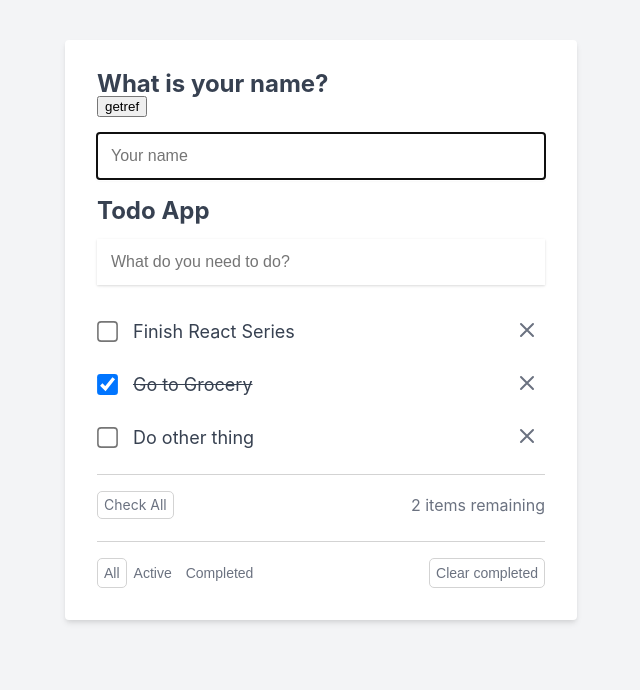
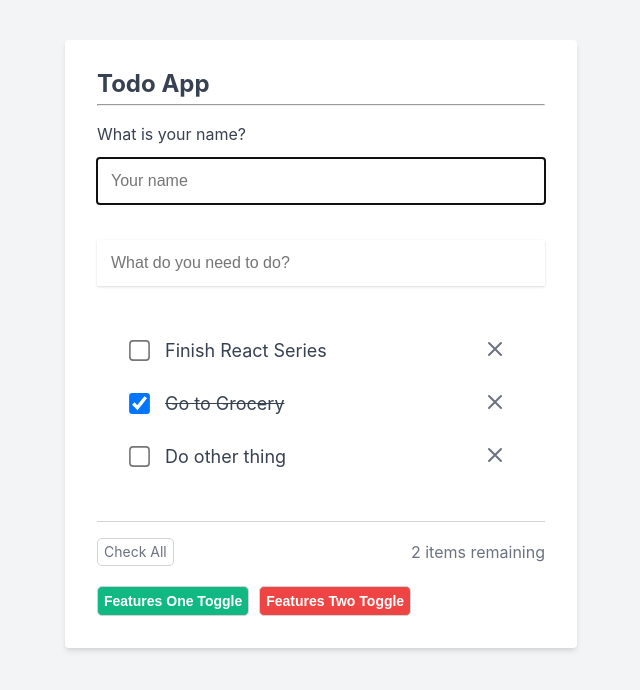
Before and after one commit to Ryxon-Development/reactdev, a React (Create React App) app: page / in a window 1280 px wide. Shown: the top 690 px of the page, without its empty margins (319-959 px from the left). Built offline with nearby package versions, Linux system fonts and the light colour scheme.

Commit message:
useToggle and useLocal Custom hooks created.

```diff
--- a/src/App.css
+++ b/src/App.css
@@ -43,7 +43,8 @@ h2 {
 }
 
 .todo-list {
-    margin-top: 32px;
+    margin: 50px 32px;
+
 }
 
 .todo-item-container {
@@ -155,9 +156,34 @@ h2 {
 }
 .name-container {
     margin-bottom: 20px;
+    margin-top: 20px;
 }
 .name-label {
     font-size: 20px;
     font-weight: bold;
     margin-top: 10px;
 }
+.toggles-container {
+    display: flex;
+    align-items: center;
+    margin-top: 20px;
+    gap: 10px;
+}
+.bg-green {
+    background-color: #10B981;
+    color: white;
+    font-weight: bold;
+}
+.bg-green:hover {
+    background-color: #047857;
+    border-color: #047857;
+}
+.bg-red {
+    background-color: #EF4444;
+    color: white;
+    font-weight: bold;
+}
+.bg-red:hover {
+    background-color: #991B1B;
+    border-color: #991B1B;
+}
--- a/src/components/App.jsx
+++ b/src/components/App.jsx
@@ -4,10 +4,15 @@ import '../App.css';
 import NoTodos from './NoTodos';
 import TodoForm from './TodoForm';
 import TodoList from './TodoList';
+import useLocal from '../hooks/useLocal';
 
 function App() {
 
-    const [name, setName] = useState('');
+    // const [name, setName] = useState('');
+
+    //initialize key and initial value, subsequent calls to setName will update the value
+    const [name, setName] = useLocal('name','');
+
     const nameInput = useRef(null);
 
     const [todos, setTodos] = useState([
@@ -138,12 +143,17 @@ function App() {
     }
 
     useEffect(() => {
-        console.log('<<< useEffect FOR [todos]>>>');
+        // console.log('<<< useEffect FOR [todos]>>>');
     }, [todos]);
 
     useEffect(() => {
-        console.log('<<< useEffect FOR [name] >>>');
-        nameInput.current.focus()
+        // console.log('<<< useEffect FOR [name] >>>');
+
+        if (nameInput.current) {
+            nameInput.current.focus()
+        }
+
+        // setName(localStorage.getItem('name') ?? '');
     }, [name]);
 
     useEffect(() => {
@@ -154,25 +164,52 @@ function App() {
        }
     });
 
+    function nameSubmit(event) {
+        event.preventDefault();
+        console.log('nameSubmit()');
+
+        setName(nameInput.current.value);
+        //
+        // localStorage.setItem('name', nameInput.current.value);
+    }
+
+    function clearName() {
+        setName('');
+        localStorage.removeItem('name');
+    }
+
     return (
         <div className="todo-app-container">
             <div className="todo-app">
+                <h2>Todo App</h2>
+                <hr/>
+                {!name && (
                 <div className="name-container">
-                    <h2>What is your name?</h2>
-                    <button onClick={()=> console.log(nameInput)}>getref</button>
-                    <form action="#">
+                    <h5>What is your name?</h5>
+                    {/*<button onClick={()=> console.log(nameInput)}>getref</button>*/}
+                    <form onSubmit={nameSubmit}>
                         <input
                             ref={nameInput}
                             type="text"
                             className="todo-input todo-name-input"
                             placeholder="Your name"
-                            value={name}
-                            onChange={(event) => setName(event.target.value)}
+                            // onChange={(event) => setName(event.target.value)}
                         />
                     </form>
-                    {name && <p className="name-label">Hello, {name}</p>}
+
                 </div>
-                <h2>Todo App</h2>
+                )}
+                <div className="name-container">
+                    {name && (
+                        <>
+                            <p className="name-label">Hello, {name}</p>
+                            <button onClick={clearName}>Clear Name</button>
+                        </>
+                    )}
+
+
+                </div>
+
                 <TodoForm addTodo={addTodo} />
 
                 {/*{todos.length === 0 ?  : (*/}
--- a/src/components/TodoList.jsx
+++ b/src/components/TodoList.jsx
@@ -1,5 +1,6 @@
 import React, {useEffect} from 'react';
 import ItemsRemaining from './ItemsRemaining';
+import useToggle from '../hooks/useToggle';
 
 export default function TodoList({
                                      todos,
@@ -14,6 +15,10 @@ export default function TodoList({
 }) {
 
     const [filter, setFilter] = React.useState('all');
+
+    //Custom hook useToggle in src/hooks folder
+    const [oneVisible, setOneVisible] = useToggle();
+    const [twoVisible, setTwoVisible] = useToggle(false);
 
     useEffect(() => {
         console.log('filter: ' + filter);
@@ -65,13 +70,15 @@ export default function TodoList({
                     </li>
                 ))}
             </ul>
-            <div className="check-all-container">
-                <div>
-                    <div className="button" onClick={completeAll}>Check All</div>
+            {oneVisible && (
+                <div className="check-all-container">
+                    <div>
+                        <div className="button" onClick={completeAll}>Check All</div>
+                    </div>
+                    <ItemsRemaining remaining={remaining} />
                 </div>
-
-                <ItemsRemaining remaining={remaining} />
-            </div>
+            )}
+            {twoVisible && (
             <div className="other-buttons-container">
                 <div>
                     <button className={`button filter-button ${filter === 'all' && 'filter-button-active'}`} onClick={() => setFilter('all')}>All</button>
@@ -82,6 +89,13 @@ export default function TodoList({
                     <button className="button" onClick={clearCompleted}>Clear completed</button>
                 </div>
             </div>
+            )}
+            <div className="toggles-container">
+                <button className={`button ${oneVisible ? 'bg-green' : 'bg-red'}`} onClick={setOneVisible}>Features One Toggle</button>
+                {/*<button className={`button ${oneVisible ? 'bg-green' : 'bg-red'}`} onClick={() => setOneVisible(prevOneVisible => !prevOneVisible)}>Features One Toggle</button>*/}
+                <button className={`button ${twoVisible ? 'bg-green' : 'bg-red'}`} onClick={setTwoVisible}>Features Two Toggle</button>
+                {/*<button className={`button ${twoVisible ? 'bg-green' : 'bg-red'}`} onClick={() => setTwoVisible(prevTwoVisible => !prevTwoVisible)}>Features Two Toggle</button>*/}
+            </div>
         </> //end of fragment, elements must be wrapped in a single parent
     );
 }
--- /dev/null
+++ b/src/hooks/useLocal.js
@@ -0,0 +1,27 @@
+import { useState, useEffect } from 'react';
+function useLocal(key, initialValue) {
+    const [value, setValue] = useState(() => {
+        const item = localStorage.getItem(key);
+
+        if(item) {
+            console.log('local item exits!!');
+        }
+
+        return item ? item : initialValue;
+    })
+
+    useEffect(() => {
+        localStorage.setItem(key, value);
+    }, [key, value]);
+
+    // Return a cleanup function
+    useEffect(() => {
+        return () => {
+            // Cleanup function, if needed
+        };
+    }, []);
+
+    return [value, setValue];
+}
+
+export default useLocal;
--- /dev/null
+++ b/src/hooks/useToggle.js
@@ -0,0 +1,8 @@
+import { useState } from 'react';
+function useToggle(initialValue = true) {
+    const [visible, setVisible] = useState(initialValue);
+    const toggle = () => setVisible(!visible);
+    return [visible, toggle];
+}
+
+export default useToggle;
```
